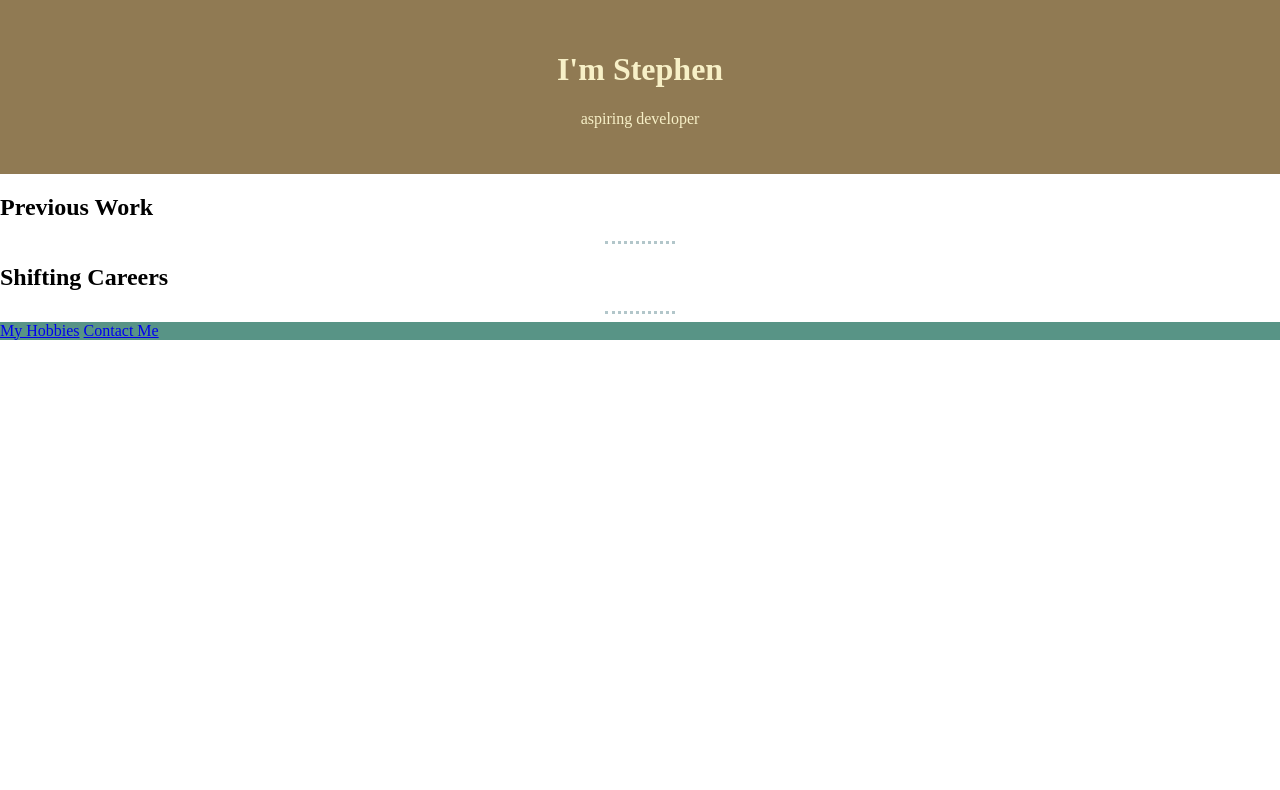
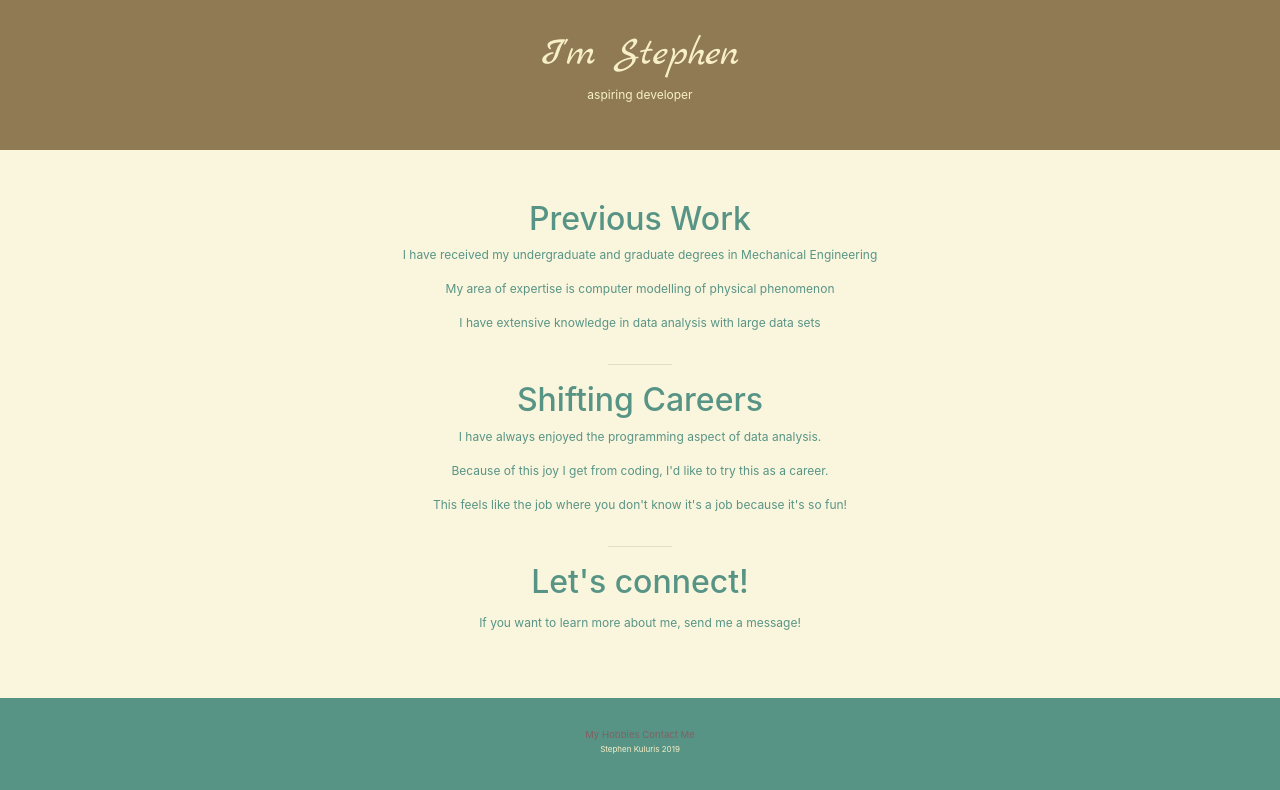
Before and after one commit to skuluris/MySite, a plain HTML site: page index.html in a window 1280 px wide. Drawn offline with nearby package versions, Linux system fonts and the light colour scheme.

Commit message:
added fonts and bootstrap

```diff
--- a/css/master.css
+++ b/css/master.css
@@ -4,6 +4,9 @@ body {
 
 footer {
   background-color: #589486;
+  padding: 30px 0;
+  font-size: 0.6rem;
+  text-align: center;
 }
 
 header{
@@ -21,4 +24,45 @@ hr {
   width: 5%;
 }
 
+main {
+  text-align: center;
+  background-color: #faf6dd;
+  color: #589486;
+  padding: 50px 0;
+}
+
+p {
+  font-size: 0.75rem;
+}
 /*----------------------------------------------------------------------------*/
+
+
+.intro {
+  font-family: 'Marck Script', cursive;
+}
+
+.sections-text {
+  display: inline-block;
+  margin: 0 auto;
+  width: 50%
+}
+
+.flinks:active {
+  color: #f7f0c7;
+  text-decoration: none;
+}
+
+.flinks:hover {
+  color: #abc9c2;
+  text-decoration: none;
+}
+
+.flinks {
+  color: #7e6163;
+  text-decoration: none;
+}
+
+.bytag {
+  color: #f7f0c7;
+  font-size: 0.5rem;
+}
--- a/index.html
+++ b/index.html
@@ -6,6 +6,8 @@
   <title>Stephen Kuluris</title>
   <link rel="stylesheet" href="css/master.css">
   <link rel="icon" href="favicon.ico">
+  <link href="https://fonts.googleapis.com/css?family=Marck+Script&display=swap" rel="stylesheet">
+  <link rel="stylesheet" href="https://stackpath.bootstrapcdn.com/bootstrap/4.3.1/css/bootstrap.min.css" integrity="sha384-ggOyR0iXCbMQv3Xipma34MD+dH/1fQ784/j6cY/iJTQUOhcWr7x9JvoRxT2MZw1T" crossorigin="anonymous">
 </head>
 
 <body>
@@ -16,17 +18,33 @@
   <main>
     <section class="background">
       <h2>Previous Work</h2>
-
+      <div class="sections-text">
+        <p>I have received my undergraduate and graduate degrees in Mechanical Engineering</p>
+        <p>My area of expertise is computer modelling of physical phenomenon</p>
+        <p>I have extensive knowledge in data analysis with large data sets</p>
+      </div>
     </section>
     <hr>
     <section class="current">
       <h2>Shifting Careers</h2>
+      <div class="sections-text">
+        <p>I have always enjoyed the programming aspect of data analysis.</p>
+        <p>Because of this joy I get from coding, I'd like to try this as a career.</p>
+        <p>This feels like the job where you don't know it's a job because it's so fun!</p>
+      </div>
+    </section>
+    <hr>
+    <section class="connect">
+      <h2>Let's connect!</h2>
+      <div class="sections-text">
+        <p>If you want to learn more about me, send me a message!</p>
+      </div>
     </section>
   </main>
-  <hr>
   <footer>
-    <a class="contact" href="hobbies.html">My Hobbies</a>
-    <a class="contact" href="contact.html">Contact Me</a>
+    <a class="flinks" href="hobbies.html">My Hobbies</a>
+    <a class="flinks" href="contact.html">Contact Me</a>
+    <p class="bytag">Stephen Kuluris 2019</p>
   </footer>
 </body>
 
```
